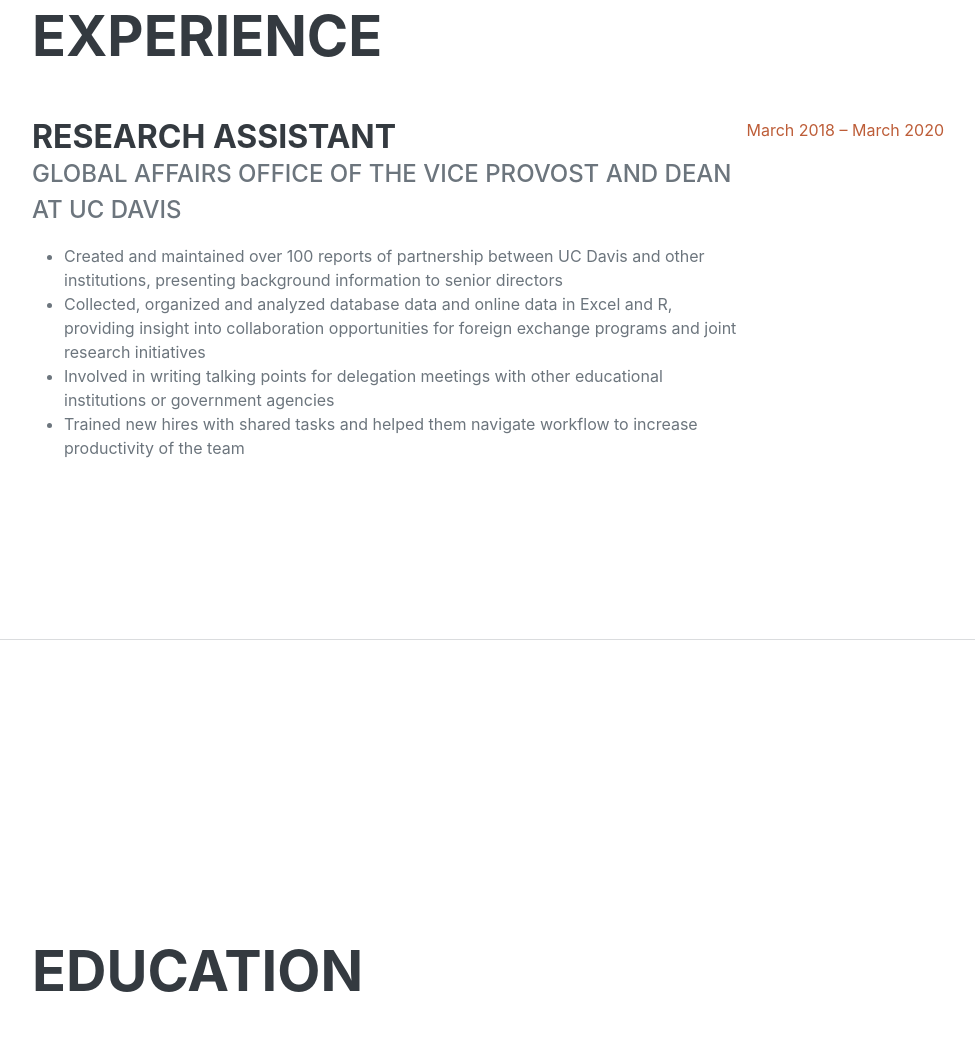
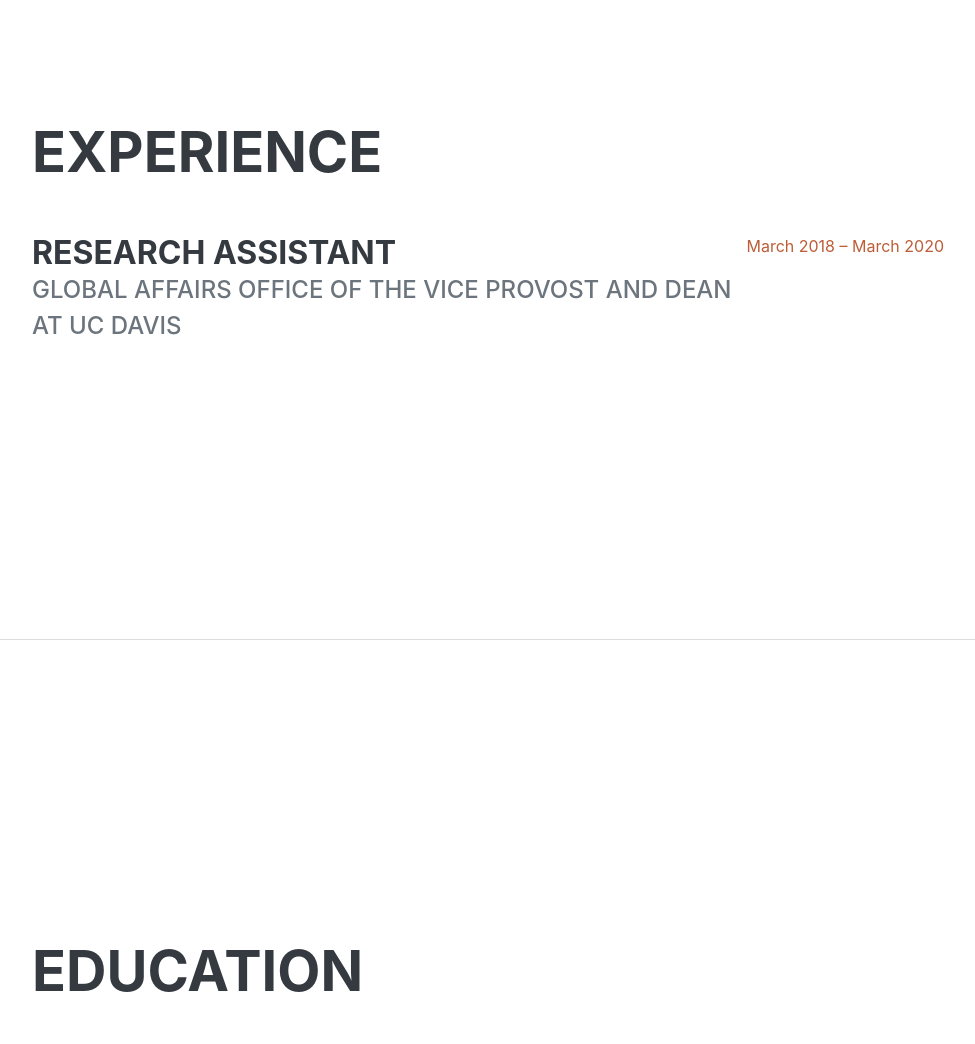
Before and after one commit to jordanchow1/jordanchow1.github.io, a plain HTML site: page index.html in a window 1280 px wide. Shown: the part 2579-3623 px from the top of the page, without its empty margins (288-1263 px from the left). Drawn offline with nearby package versions, Linux system fonts and the light colour scheme; a web font is replaced by a local one.

Commit message:
Update index.html

```diff
--- a/index.html
+++ b/index.html
@@ -136,12 +136,6 @@
                     <div class="flex-grow-1">
                         <h3 class="mb-0">Research Assistant</h3>
                         <div class="subheading mb-3">Global Affairs Office of the Vice Provost and Dean at UC Davis</div>
-                        <ul class="one">
-                            <li>Created and maintained over 100 reports of partnership between UC Davis and other institutions, presenting background information to senior directors</li>
-                            <li>Collected, organized and analyzed database data and online data in Excel and R, providing insight into collaboration opportunities for foreign exchange programs and joint research initiatives</li>
-                            <li>Involved in writing talking points for delegation meetings with other educational institutions or government agencies</li>
-                            <li>Trained new hires with shared tasks and helped them navigate workflow to increase productivity of the team</li>
-                        </ul>
                     </div>
                     <div class="flex-shrink-0"><span class="text-primary">March 2018 – March 2020</span></div>
                 </div>
```
